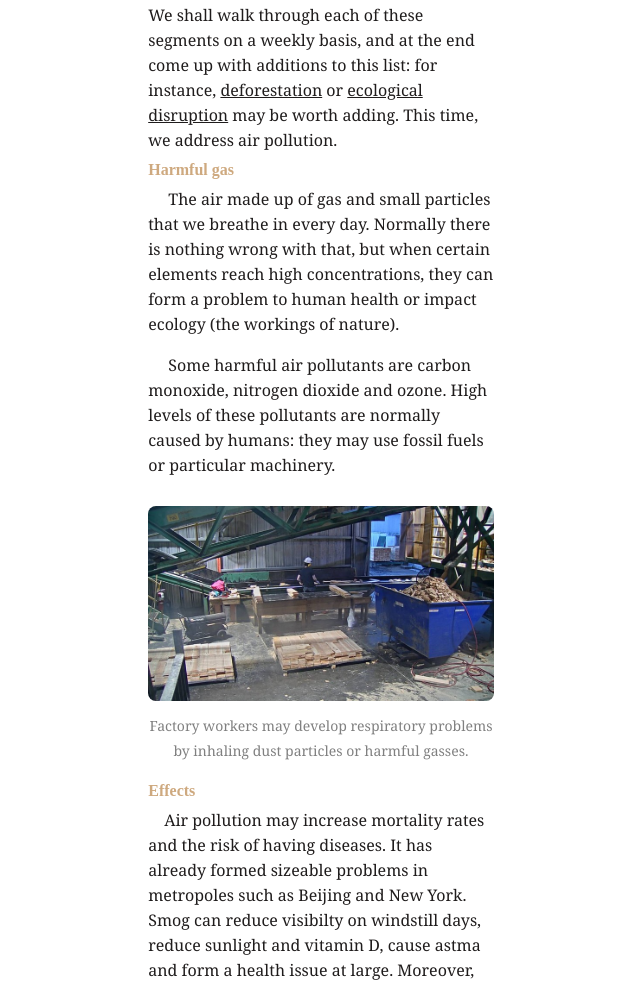
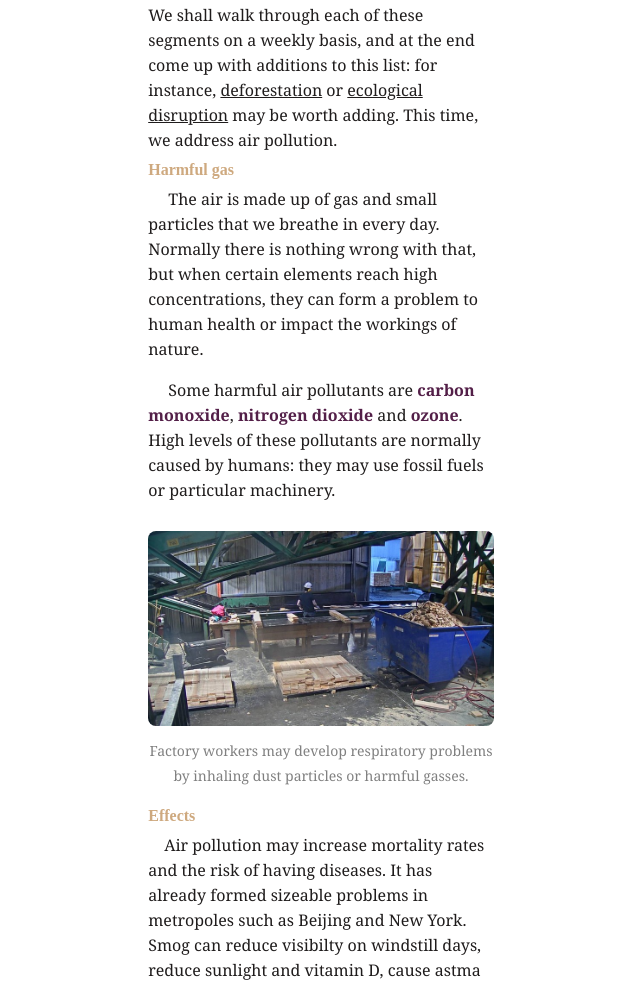
Before and after one commit to onlinemuseum/genearth, a plain HTML site: page Articles/Features/AirPollution.html in a window 1280 px wide. Shown: the part 770-1757 px from the top of the page, without its empty margins (319-959 px from the left). Drawn offline with Linux system fonts and the light colour scheme.

Commit message:
Update AirPollution.html

```diff
--- a/Articles/Features/AirPollution.html
+++ b/Articles/Features/AirPollution.html
@@ -137,12 +137,12 @@ We shall walk through each of these segments on a weekly basis, and at the end c
 </p>
 <h2>Harmful gas</h2>
 <p>&ensp;&ensp;
-  The air made up of gas and small particles that we breathe in every day.
-  Normally there is nothing wrong with that, but when certain elements reach high concentrations, they can form a problem to human health or impact ecology (the workings of nature).
+  The air is made up of gas and small particles that we breathe in every day.
+  Normally there is nothing wrong with that, but when certain elements reach high concentrations, they can form a problem to human health or impact the workings of nature.
 </p>
 
 <p>&ensp;&ensp;
-  Some harmful air pollutants are carbon monoxide, nitrogen dioxide and ozone. High levels of these pollutants are normally caused by humans: they may use fossil fuels or particular machinery.
+  Some harmful air pollutants are <b>carbon monoxide</b>, <b>nitrogen dioxide</b> and <b>ozone</b>. High levels of these pollutants are normally caused by humans: they may use fossil fuels or particular machinery.
 </p>
 
 
```
